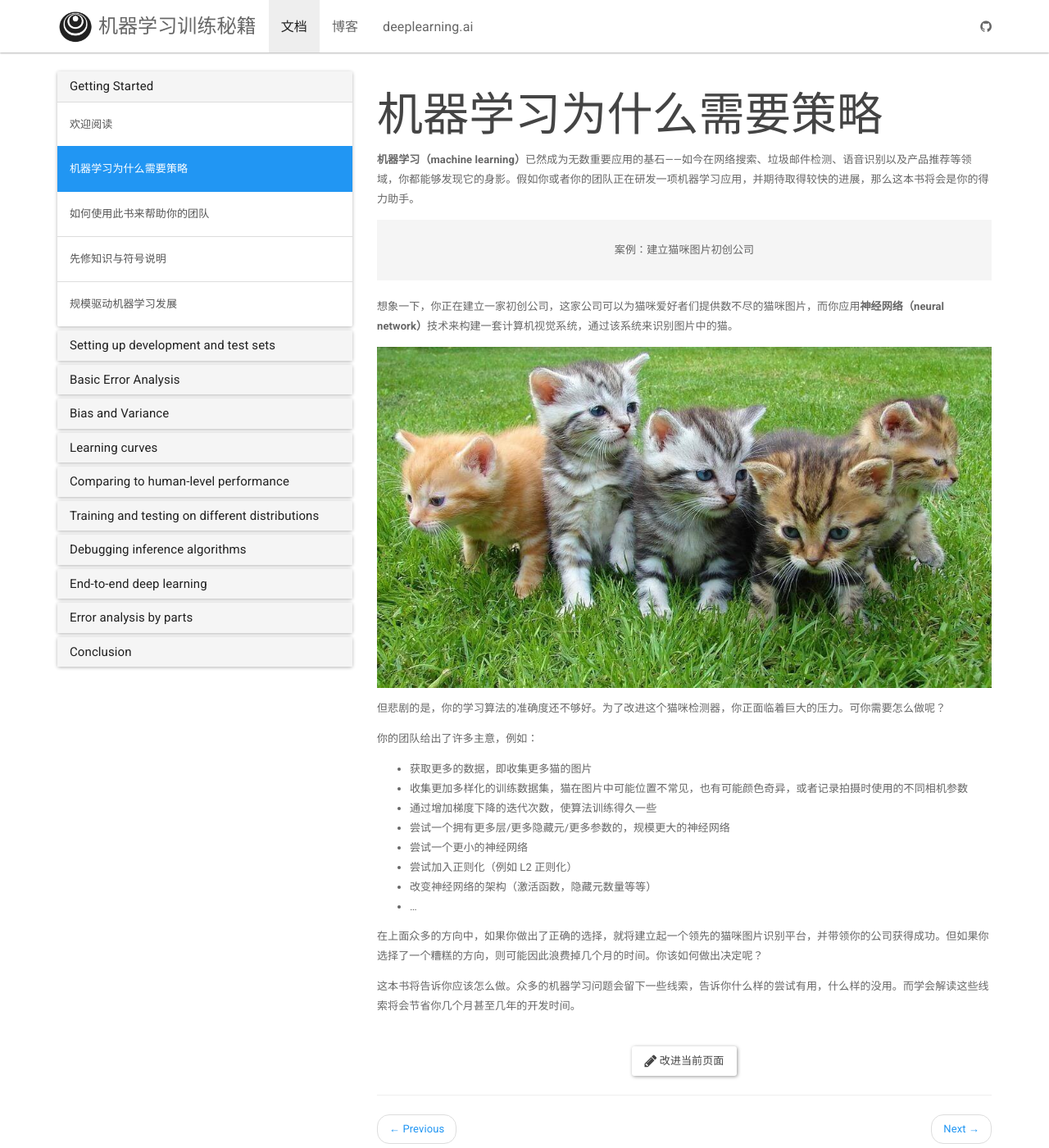
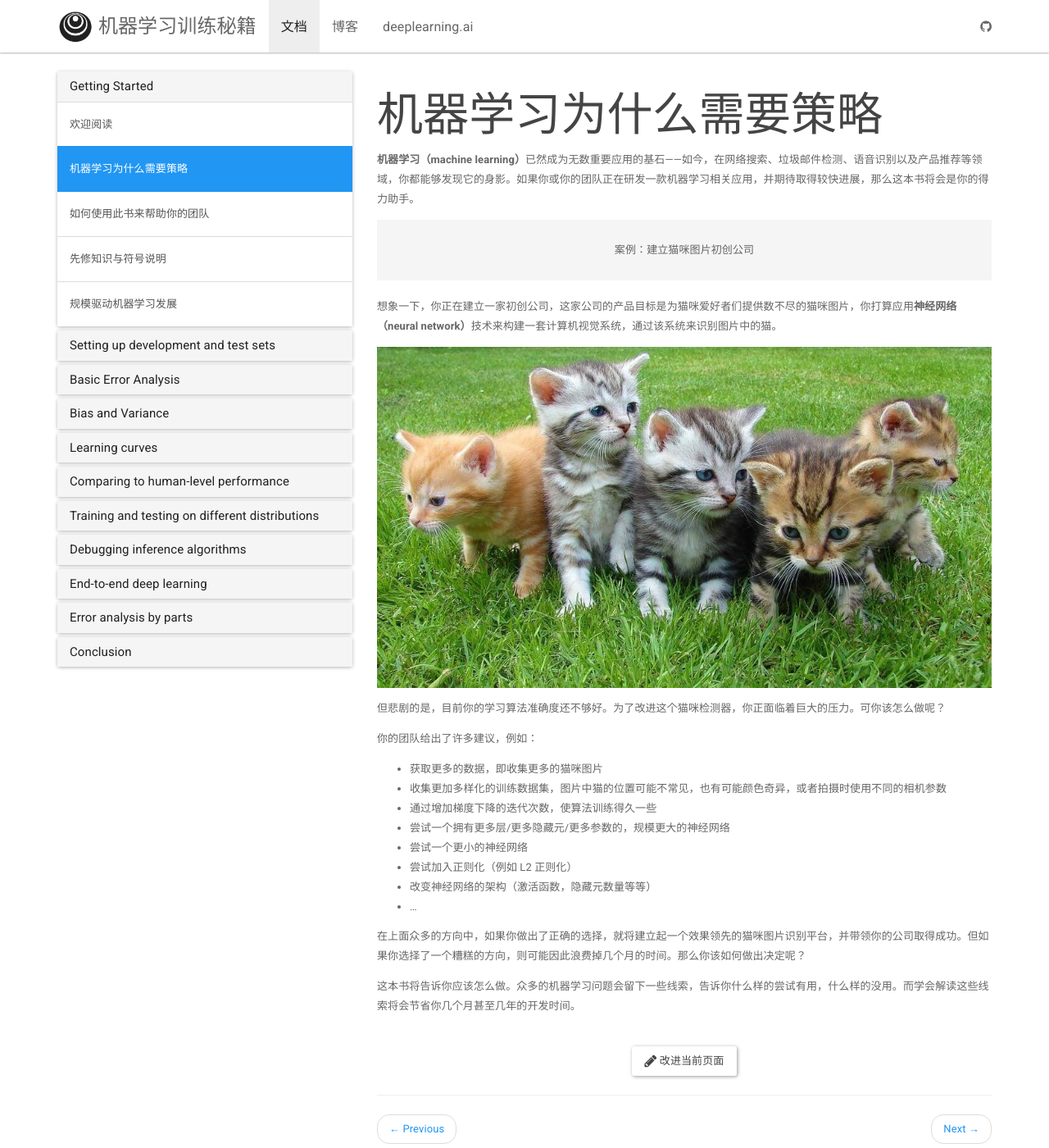
Before and after one commit to deeplearning-ai/machine-learning-yearning-cn, a Jekyll site: the page built from _docs/ch01.md, in a window 1280 px wide and 1400 px high. Shown: the whole window at 82% size. Built offline with Jekyll 4.4.1, drawn with Linux system fonts in a browser that asks for light colours; nearby versions of some CDN libraries.

Commit message:
Update ch01.md (#16)

```diff
--- a/_docs/ch01.md
+++ b/_docs/ch01.md
@@ -3,7 +3,7 @@ title: 机器学习为什么需要策略
 permalink: /docs/ch01/
 ---
 
-**机器学习（machine learning）**已然成为无数重要应用的基石——如今在网络搜索、垃圾邮件检测、语音识别以及产品推荐等领域，你都能够发现它的身影。假如你或者你的团队正在研发一项机器学习应用，并期待取得较快的进展，那么这本书将会是你的得力助手。
+**机器学习（machine learning）**已然成为无数重要应用的基石——如今，在网络搜索、垃圾邮件检测、语音识别以及产品推荐等领域，你都能够发现它的身影。如果你或你的团队正在研发一款机器学习相关应用，并期待取得较快进展，那么这本书将会是你的得力助手。
 
 <center>
 <div class="well well-lg">
@@ -11,16 +11,16 @@ permalink: /docs/ch01/
 </div>
 </center>
 
-想象一下，你正在建立一家初创公司，这家公司可以为猫咪爱好者们提供数不尽的猫咪图片，而你应用**神经网络（neural network）**技术来构建一套计算机视觉系统，通过该系统来识别图片中的猫。
+想象一下，你正在建立一家初创公司，这家公司的产品目标是为猫咪爱好者们提供数不尽的猫咪图片，你打算应用**神经网络（neural network）**技术来构建一套计算机视觉系统，通过该系统来识别图片中的猫。
 
 <img src="{{"ch01_cats.jpg " | prepend: site.imgurl }}">
 
-但悲剧的是，你的学习算法的准确度还不够好。为了改进这个猫咪检测器，你正面临着巨大的压力。可你需要怎么做呢？
+但悲剧的是，目前你的学习算法准确度还不够好。为了改进这个猫咪检测器，你正面临着巨大的压力。可你该怎么做呢？
 
-你的团队给出了许多主意，例如：
+你的团队给出了许多建议，例如：
 
-- 获取更多的数据，即收集更多猫的图片
-- 收集更加多样化的训练数据集，猫在图片中可能位置不常见，也有可能颜色奇异，或者记录拍摄时使用的不同相机参数
+- 获取更多的数据，即收集更多的猫咪图片
+- 收集更加多样化的训练数据集，图片中猫的位置可能不常见，也有可能颜色奇异，或者拍摄时使用不同的相机参数
 - 通过增加梯度下降的迭代次数，使算法训练得久一些
 - 尝试一个拥有更多层/更多隐藏元/更多参数的，规模更大的神经网络
 - 尝试一个更小的神经网络
@@ -28,6 +28,6 @@ permalink: /docs/ch01/
 - 改变神经网络的架构（激活函数，隐藏元数量等等）
 - ...
 
-在上面众多的方向中，如果你做出了正确的选择，就将建立起一个领先的猫咪图片识别平台，并带领你的公司获得成功。但如果你选择了一个糟糕的方向，则可能因此浪费掉几个月的时间。你该如何做出决定呢？
+在上面众多的方向中，如果你做出了正确的选择，就将建立起一个效果领先的猫咪图片识别平台，并带领你的公司取得成功。但如果你选择了一个糟糕的方向，则可能因此浪费掉几个月的时间。那么你该如何做出决定呢？
 
 这本书将告诉你应该怎么做。众多的机器学习问题会留下一些线索，告诉你什么样的尝试有用，什么样的没用。而学会解读这些线索将会节省你几个月甚至几年的开发时间。
```
